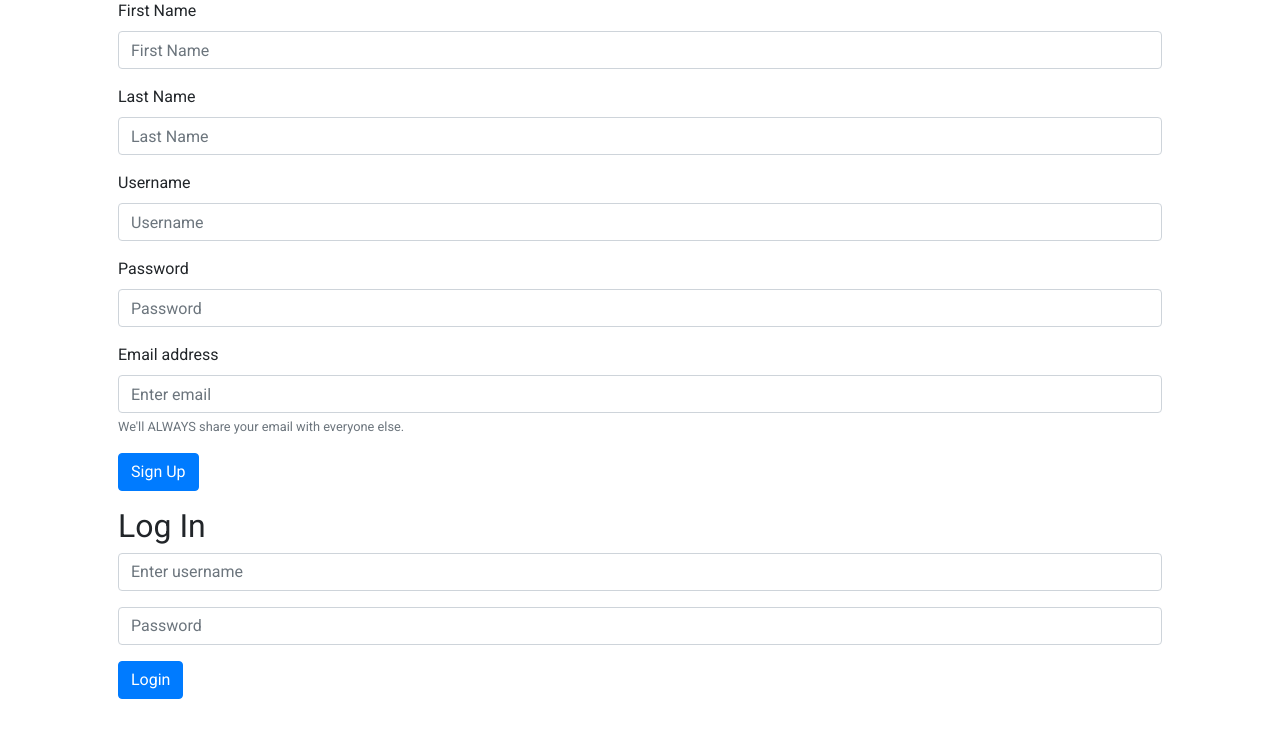
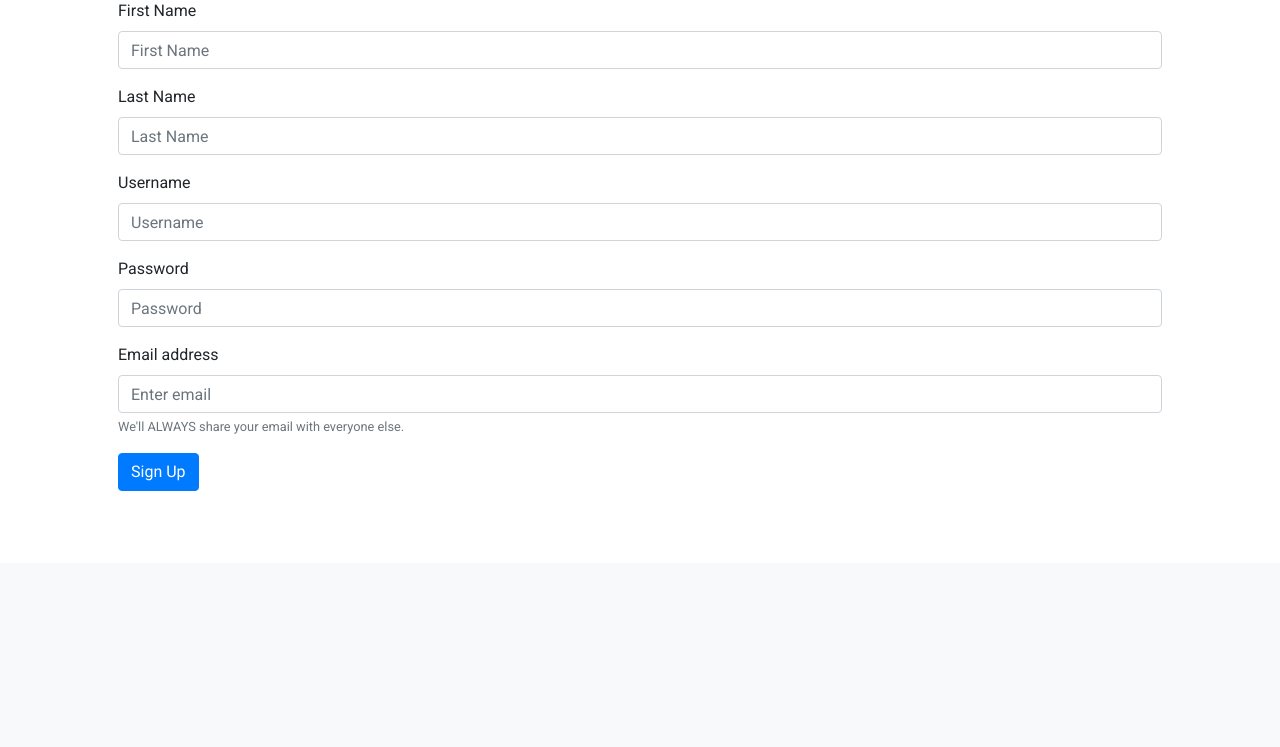
Before and after one commit to PennSpark/fa21-blue-penn-tix, a Django app: page / in a window 1280 px wide. Shown: the part 237-984 px from the top of the page. After the commit the page ends 728 px from the top, so only its background shows below. Run offline with Django 3.2, Linux system fonts and the light colour scheme; some libraries are stand-ins or nearby versions.

Commit message:
deleted duplicate login section

```diff
--- a/main/templates/splash.html
+++ b/main/templates/splash.html
@@ -51,19 +51,6 @@
         <button type="submit" class="btn btn-primary">Sign Up</button>
     </form>
 </div>
-<div>
-    <h2>Log In</h2>
-    <form method="POST" action="/login/">
-        {% csrf_token %}
-        <div class="form-group">
-            <input name="username" type="text" class="form-control" placeholder="Enter username" />
-        </div>
-        <div class="form-group">
-            <input name="password" type="password" class="form-control" placeholder="Password" />
-        </div>
-        <button type="submit" class="btn btn-primary">Login</button>
-    </form>
-</div>
 
 
 {% endblock %}
```
Also changed, not shown: db.sqlite3.
